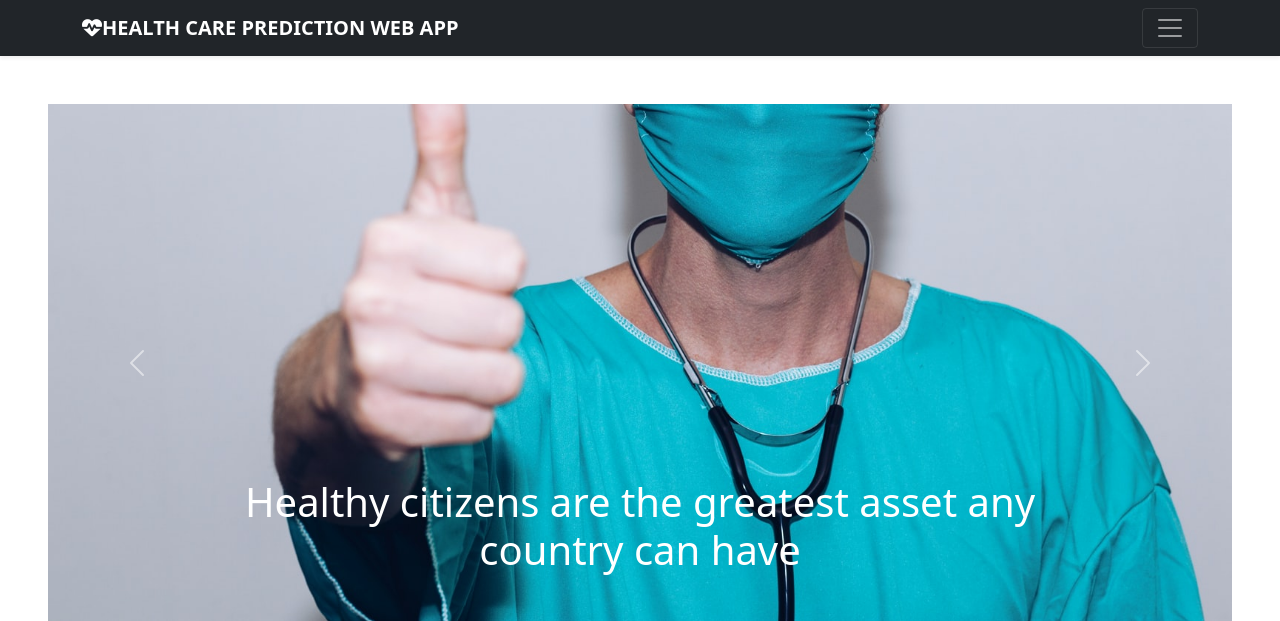
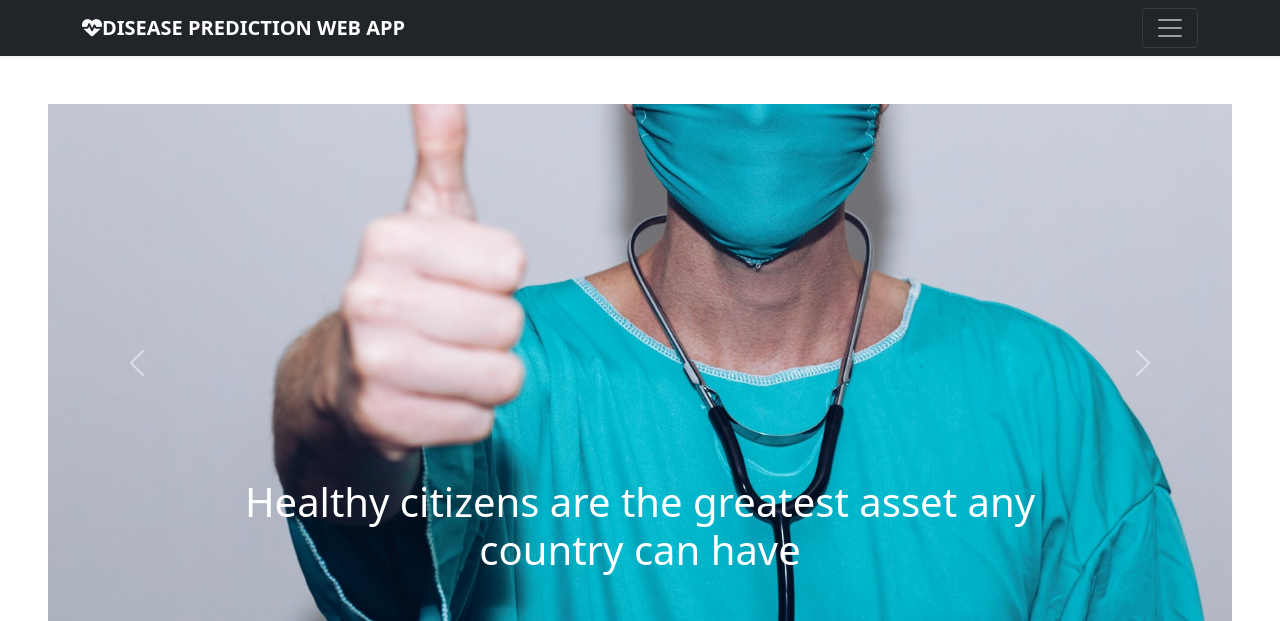
Before and after one commit to patilvaibhavv07/disease-prediction, a Flask app: page / in a window 1280 px wide. Shown: the top 621 px of the page. Run offline with Flask 2, Linux system fonts and the light colour scheme; some libraries are stand-ins or nearby versions.

Commit message:
Update home.html

```diff
--- a/templates/home.html
+++ b/templates/home.html
@@ -55,7 +55,7 @@
         <div class="container">
           <a href="#" class="navbar-brand d-flex align-items-center">
             <i class="fas fa-heartbeat"></i>
-            <strong> HEALTH CARE PREDICTION WEB APP</strong>
+            <strong> DISEASE PREDICTION WEB APP</strong>
           </a>
           <button
             class="navbar-toggler"
```
